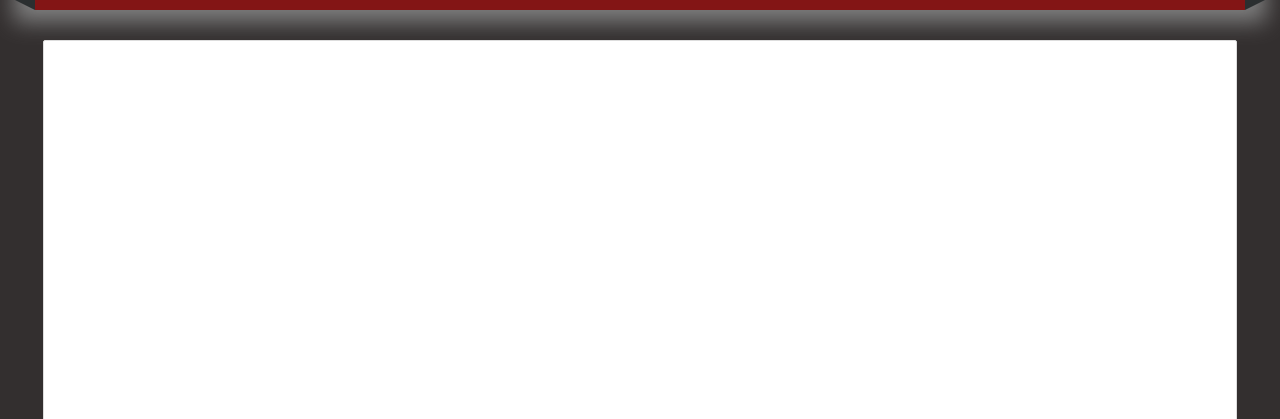
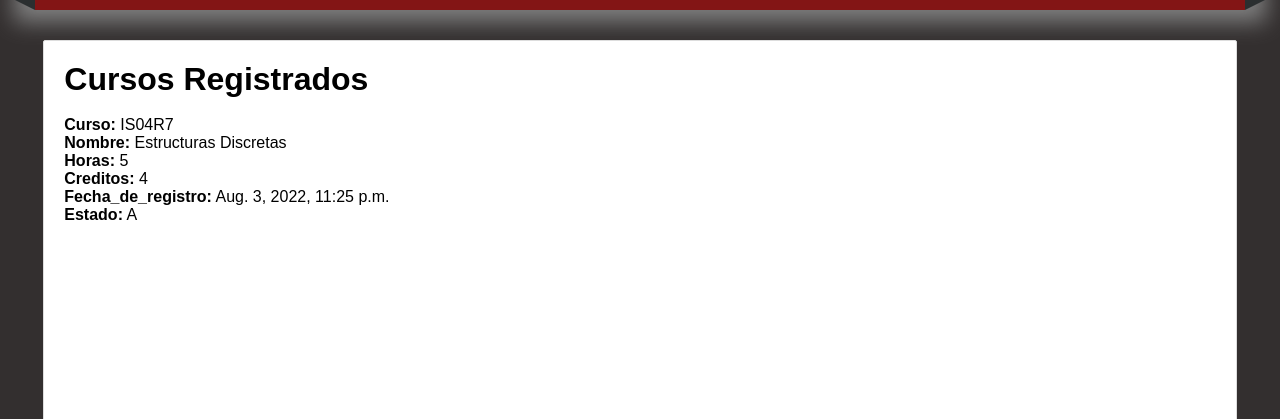
Before and after one commit to antony197/Examen-Final-Parte3, a Django app: page /crear-curso/ in a window 1280 px wide. Shown: the part 182-601 px from the top of the page. Run offline with Django 4.2, Linux system fonts and the light colour scheme; data comes from the database, SQL or seed files in the repository; both versions use the stored data as it was after the commit.

Commit message:
EF Parte03 -Curso-Ccaccya

```diff
--- a/CHS_EF/miapp/models.py
+++ b/CHS_EF/miapp/models.py
@@ -9,3 +9,11 @@ class Producto(models.Model):
 	Fecha_compra = models.TextField()
 	Fecha_registro = models.DateTimeField(auto_now_add=True)
 	estado =  models.TextField(max_length=1)
+
+class Curso(models.Model):
+     codigo = models.TextField()
+     nombre = models.TextField()
+     horas = models.TextField()
+     creditos = models.TextField()
+     fecha_registro = models.DateTimeField(auto_now_add=True)
+     estado = models.CharField(max_length=1)
--- a/CHS_EF/miapp/templates/Crearcursos.html
+++ b/CHS_EF/miapp/templates/Crearcursos.html
@@ -1 +1,7 @@
 {% extends 'layout.html' %}
+{% block content  %}
+    <h1>Cursos Registrados</h1>
+    <br> <b>Curso: </b> {{curso.codigo}} <br> <b>Nombre:</b> {{curso.nombre}}
+    <br> <b>Horas:</b> {{curso.horas}} <br> <b>Creditos:</b> {{curso.creditos}}
+    <br> <b>Fecha_de_registro:</b> {{curso.fecha_registro}} <br> <b>Estado:</b> {{curso.estado}}
+{% endblock content %}
--- a/CHS_EF/miapp/views.py
+++ b/CHS_EF/miapp/views.py
@@ -1,5 +1,6 @@
 from django.shortcuts import render,HttpResponse
 from miapp.models import Producto
+from miapp.models import Curso
 
 # Create your views here.
 def saludo(request):
@@ -29,4 +30,13 @@ def crear_productos(request):
         {'producto' : producto})
 
 def crear_curso(request):
-    return render(request, 'Crearcursos.html')
+    curso = Curso(
+    codigo = "IS04R7",
+    nombre = "Estructuras Discretas",
+    horas = "5",
+    creditos = "4",
+    estado = "A",
+    )
+    curso.save()
+    return render(request, 'Crearcursos.html',
+        {'curso' : curso})
```
Also changed, not shown: CHS_EF/db.sqlite3, CHS_EF/miapp/migrations/0002_curso.py (added).
